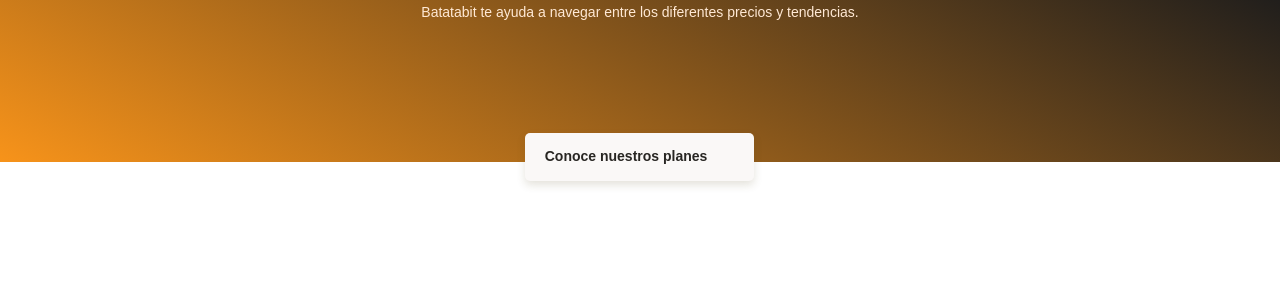
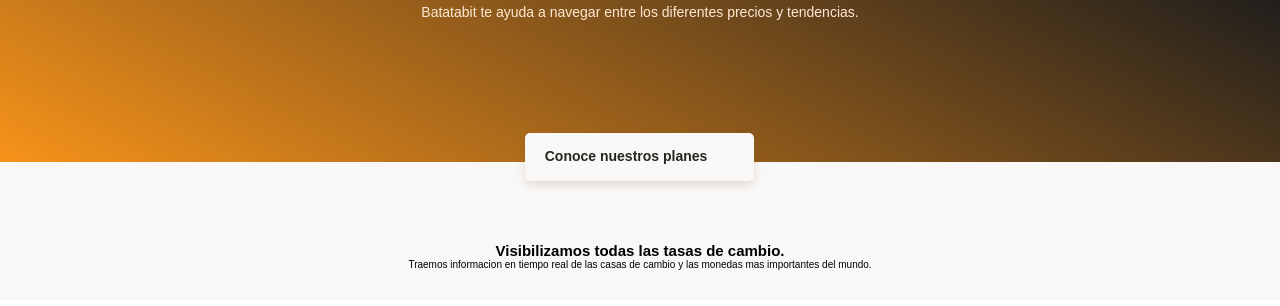
Before and after one commit to JosephSan23/MobileFirst, a plain HTML site: page index.html in a window 1280 px wide. Shown: the part 172-478 px from the top of the page. Drawn offline with Linux system fonts and the light colour scheme.

Commit message:
Estructura base de la seccion de intercambio

```diff
--- a/index.html
+++ b/index.html
@@ -18,7 +18,16 @@
         </div>
     </header>
     <main>
-        <section></section>
+        <section class="main-exchange-container">
+            <div class="background-img"></div>
+            <div class="main-exchange-container-title">
+                <h2>Visibilizamos todas las tasas de cambio.</h2>
+                <p>Traemos informacion en tiempo real de las casas de cambio y las monedas mas importantes del mundo.</p>
+            </div>
+            <section class="main-tables-container">
+                <div></div>
+            </section>
+        </section>
         <section></section>
         <section></section>
         <section></section>
--- a/style.css
+++ b/style.css
@@ -93,3 +93,25 @@ header img {
     margin-left: 10px;
     background-image: url('./assets/icons/down-arrow.svg');
 }
+
+main {
+    width: 100%;
+    height: auto;
+    background-color: var(--off-white);
+}
+
+.main-exchange-container {
+    width: 100%;
+    height: auto;
+    padding-top: 80px;
+    padding-bottom: 30px;
+    text-align: center;
+}
+
+.main-exchange-container-title {
+    width: 90%;
+    min-width: 288px;
+    max-width: 900px;
+    margin: 0 auto;
+
+}
```
